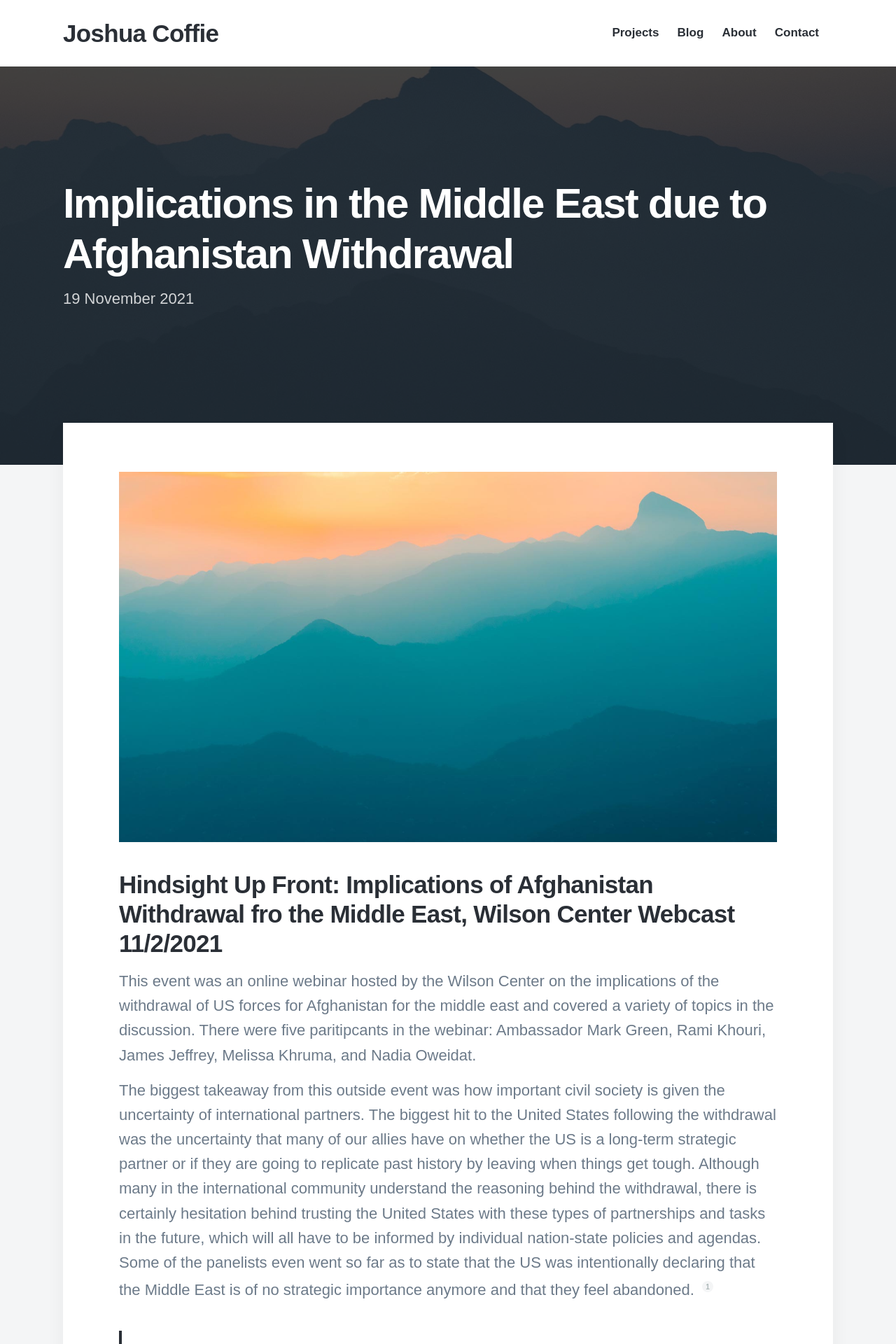
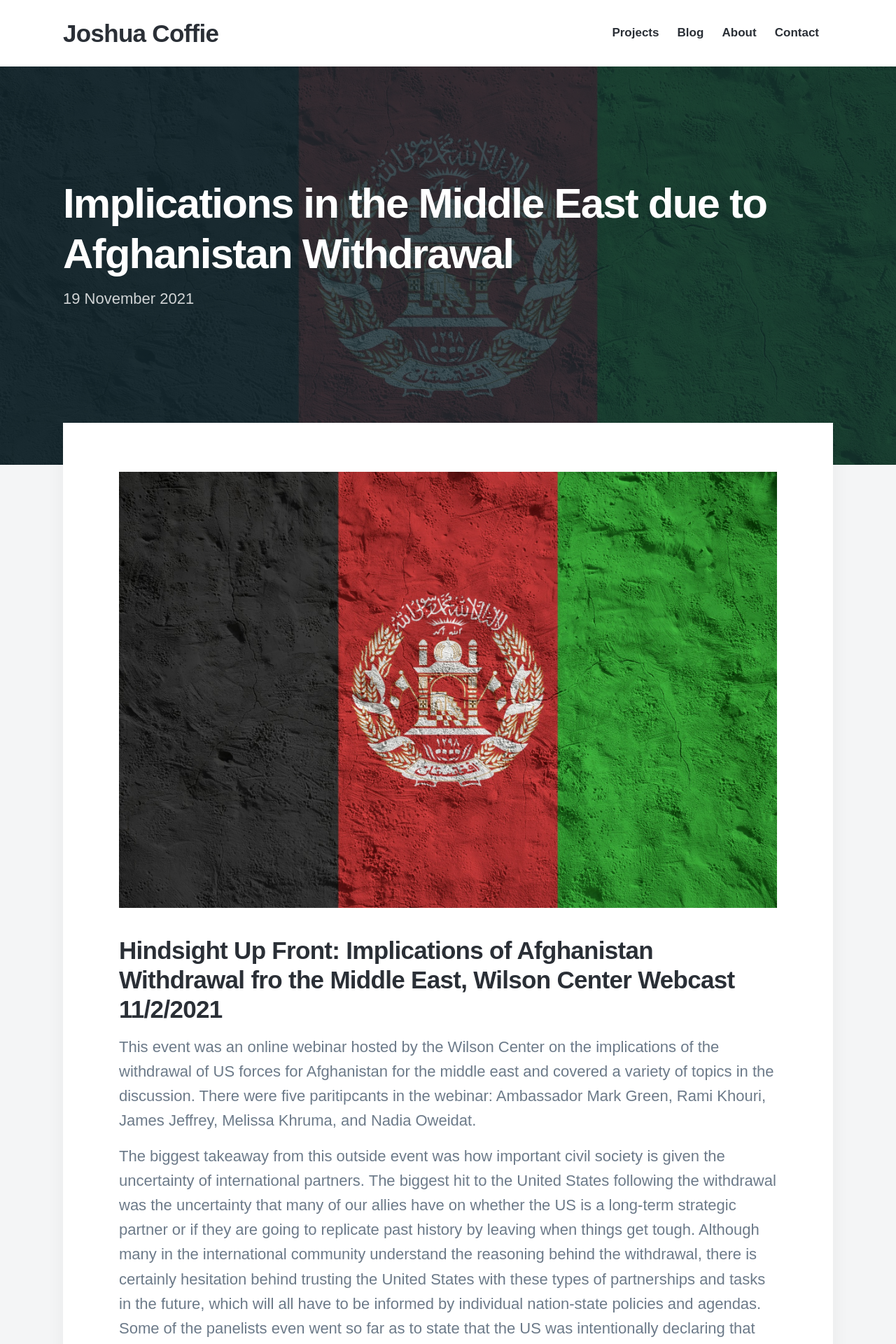
Before and after one commit to starbuck10/JCoffie, a Jekyll site: the page built from _posts/2021-11-19-US-Withdrawal_From_Afg.md, in a window 1280 px wide. Shown: the top 1920 px of the page at 70% size. Built offline with Jekyll 4.4.1, drawn with Linux system fonts in a browser that asks for light colours; nearby versions of some CDN libraries; some web fonts are replaced.

Commit message:
updating blog images.

```diff
--- a/_posts/2021-11-19-US-Withdrawal_From_Afg.md
+++ b/_posts/2021-11-19-US-Withdrawal_From_Afg.md
@@ -3,10 +3,10 @@ title: Implications in the Middle East due to Afghanistan Withdrawal
 subtitle: 'Blog Post on Webcast'
 date: 2021-11-19 00:00:00
 description: A look at the Wilson Center Webcast on ME affairs following the American withdrawal from Afghanistan
-featured_image: '/images/demo/demo-square.jpg'
+featured_image: '/images/afghanistan.jpg'
 ---
 
-![My image Name](/images/demo/demo-landscape.jpg)
+![My image Name](/images/afghanistan.jpg)
 
 ## Hindsight Up Front: Implications of Afghanistan Withdrawal fro the Middle East, Wilson Center Webcast 11/2/2021
 
```
Also changed, not shown: images/afghanistan.jpg (added).
